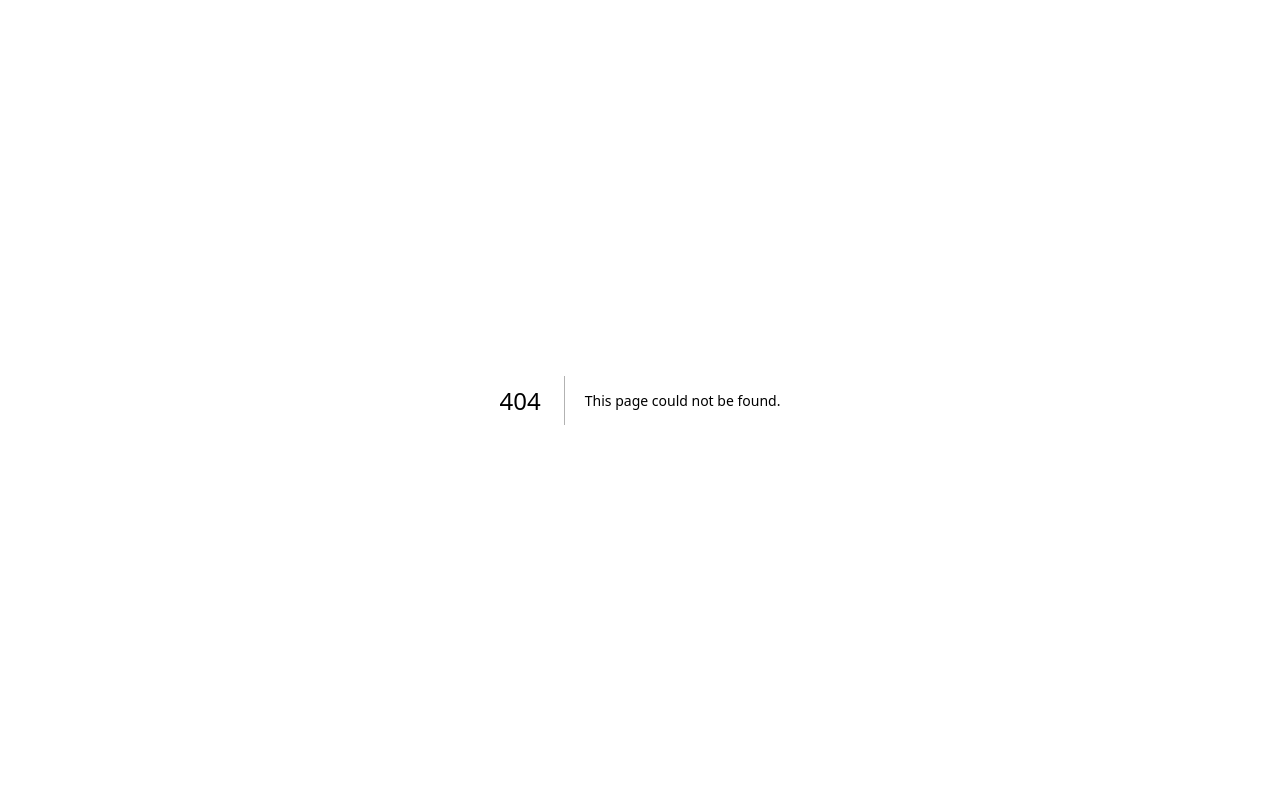
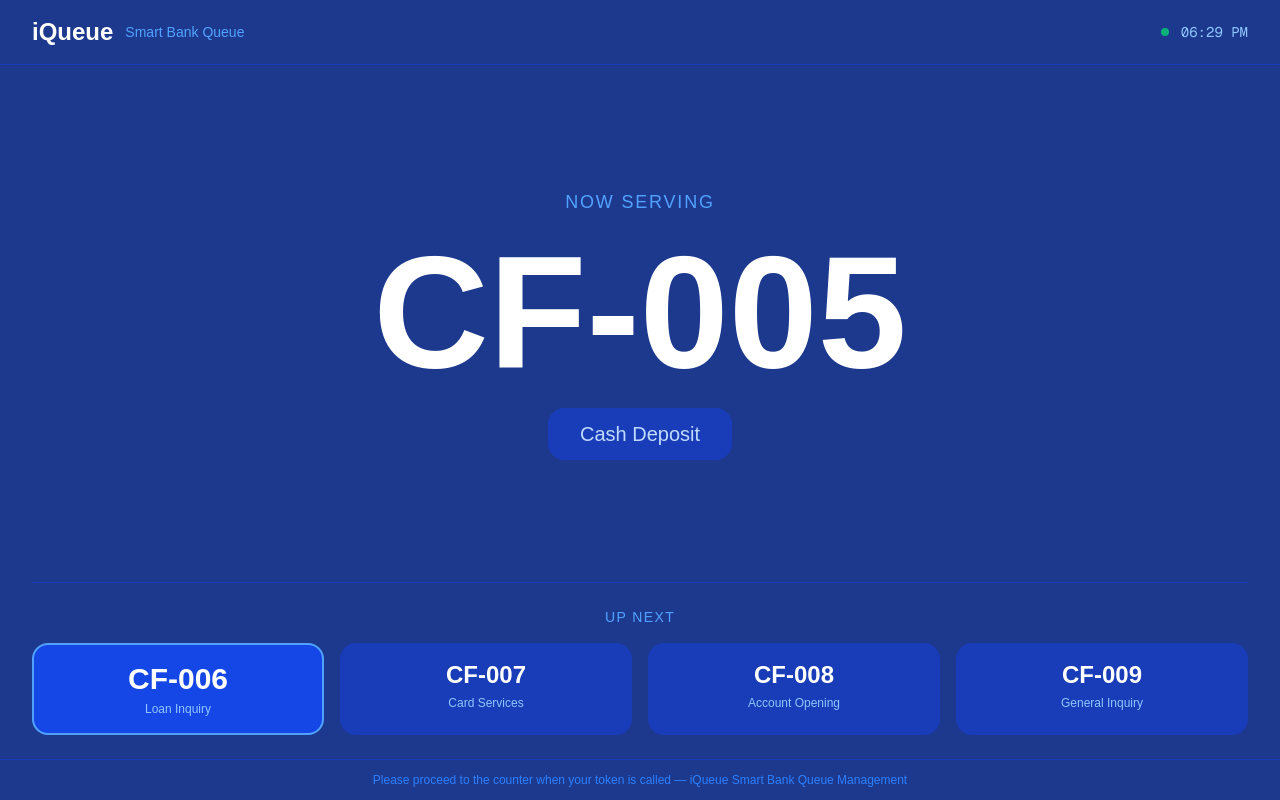
Before and after one commit to SaturD01/iqueue-app, a Next.js app in the folder frontend/: page /tv in a window 1280 px wide. Before the commit this address had no page. Built offline with nearby package versions, Linux system fonts and the light colour scheme.

Commit message:
feat(tv-display): add public TV display with NOW SERVING layout

```diff
--- /dev/null
+++ b/frontend/app/tv/page.jsx
@@ -0,0 +1,86 @@
+'use client';
+
+import { useState, useEffect } from 'react';
+
+const NOW_SERVING = { tokenNumber: 'CF-005', service: 'Cash Deposit' };
+
+const UP_NEXT = [
+  { tokenNumber: 'CF-006', service: 'Loan Inquiry' },
+  { tokenNumber: 'CF-007', service: 'Card Services' },
+  { tokenNumber: 'CF-008', service: 'Account Opening' },
+  { tokenNumber: 'CF-009', service: 'General Inquiry' },
+];
+
+export default function TVDisplayPage() {
+  const [time, setTime] = useState('');
+
+  useEffect(() => {
+    const update = () => {
+      const now = new Date();
+      setTime(now.toLocaleTimeString('en-US', { hour: '2-digit', minute: '2-digit', hour12: true }));
+    };
+    update();
+    const interval = setInterval(update, 1000);
+    return () => clearInterval(interval);
+  }, []);
+
+  return (
+    <div className='min-h-screen bg-blue-900 flex flex-col overflow-hidden'>
+
+      {/* Top bar */}
+      <div className='flex items-center justify-between px-8 py-4 border-b border-blue-800'>
+        <div className='flex items-center gap-3'>
+          <span className='text-white font-bold text-2xl'>iQueue</span>
+          <span className='text-blue-400 text-sm'>Smart Bank Queue</span>
+        </div>
+        <div className='flex items-center gap-3'>
+          <span className='w-2 h-2 bg-green-400 rounded-full animate-pulse'></span>
+          <span className='text-blue-300 text-sm font-mono'>{time}</span>
+        </div>
+      </div>
+
+      {/* NOW SERVING — top 60% */}
+      <div className='flex-1 flex flex-col items-center justify-center px-8'>
+        <p className='text-blue-400 text-lg uppercase tracking-widest mb-4'>Now Serving</p>
+        <p
+          className='font-black text-white leading-none mb-4'
+          style={{ fontSize: 'clamp(80px, 18vw, 160px)' }}
+        >
+          {NOW_SERVING.tokenNumber}
+        </p>
+        <div className='bg-blue-800 px-8 py-3 rounded-2xl'>
+          <p className='text-blue-200 text-xl font-medium'>{NOW_SERVING.service}</p>
+        </div>
+      </div>
+
+      {/* Divider */}
+      <div className='border-t border-blue-800 mx-8'></div>
+
+      {/* UP NEXT — bottom 40% */}
+      <div className='px-8 py-6'>
+        <p className='text-blue-400 text-sm uppercase tracking-widest mb-4 text-center'>Up Next</p>
+        <div className='grid grid-cols-4 gap-4'>
+          {UP_NEXT.map((token, index) => (
+            <div
+              key={token.tokenNumber}
+              className={`rounded-2xl p-4 text-center ${index === 0 ? 'bg-blue-700 border-2 border-blue-400' : 'bg-blue-800'}`}
+            >
+              <p className={`font-bold text-white ${index === 0 ? 'text-3xl' : 'text-2xl'}`}>
+                {token.tokenNumber}
+              </p>
+              <p className='text-blue-300 text-xs mt-1'>{token.service}</p>
+            </div>
+          ))}
+        </div>
+      </div>
+
+      {/* Footer */}
+      <div className='px-8 py-3 text-center border-t border-blue-800'>
+        <p className='text-blue-500 text-xs'>
+          Please proceed to the counter when your token is called — iQueue Smart Bank Queue Management
+        </p>
+      </div>
+
+    </div>
+  );
+}
```
